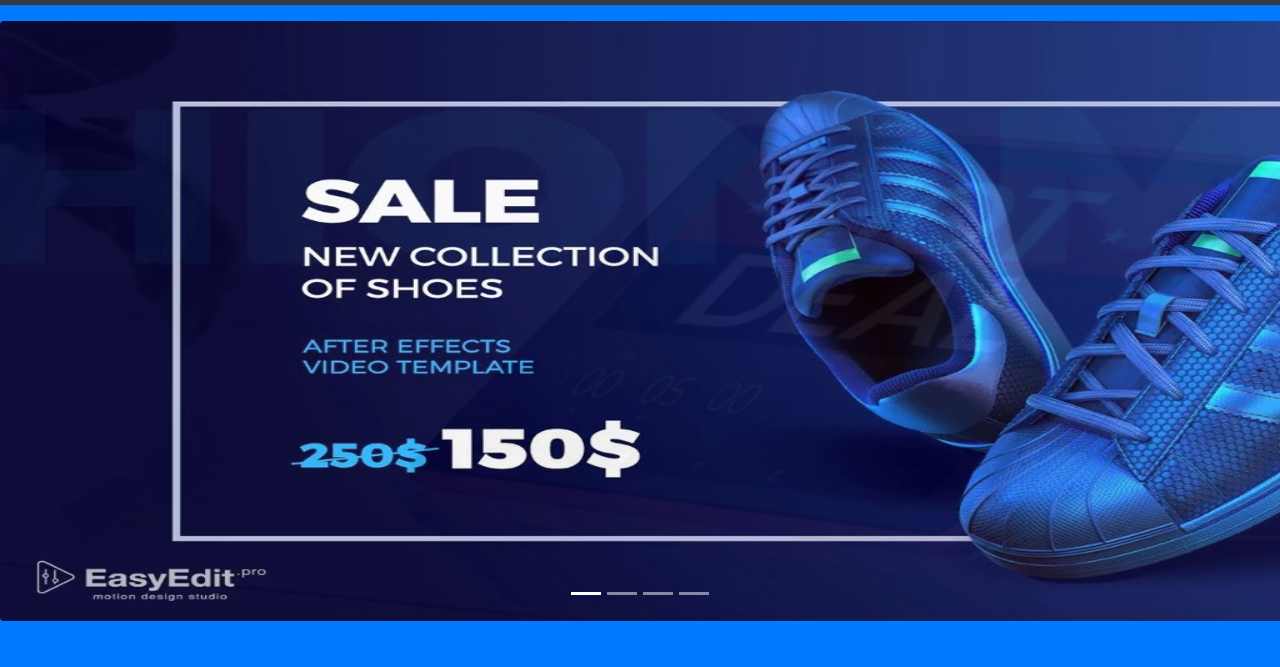
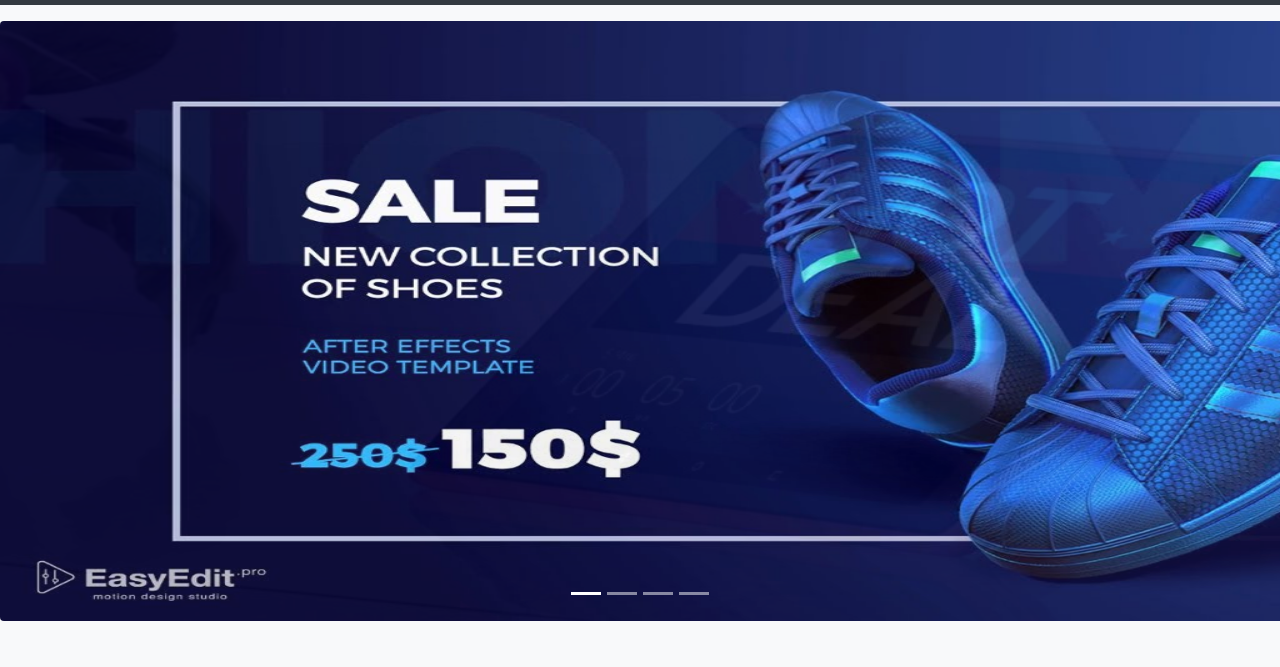
Before and after one commit to HTEN1998/Web-Customizer, a plain HTML site: page html_pages/index.html in a window 1280 px wide. Shown: the part 106-773 px from the top of the page. Drawn offline with Linux system fonts and the light colour scheme.

Commit message:
updated html

```diff
--- a/html_pages/index.html
+++ b/html_pages/index.html
@@ -10,7 +10,7 @@
 		    	<script src="../libs/popper.min.js"></script>
 		    	<script src="../libs/bootstrap.min.js"></script>
     		</head>
-			<body class=" bg-primary ">
+			<body class=" bg-light ">
 		<section class="sticky-top">
 			<nav class="navbar navbar-dark bg-dark text-right ">
 
```
